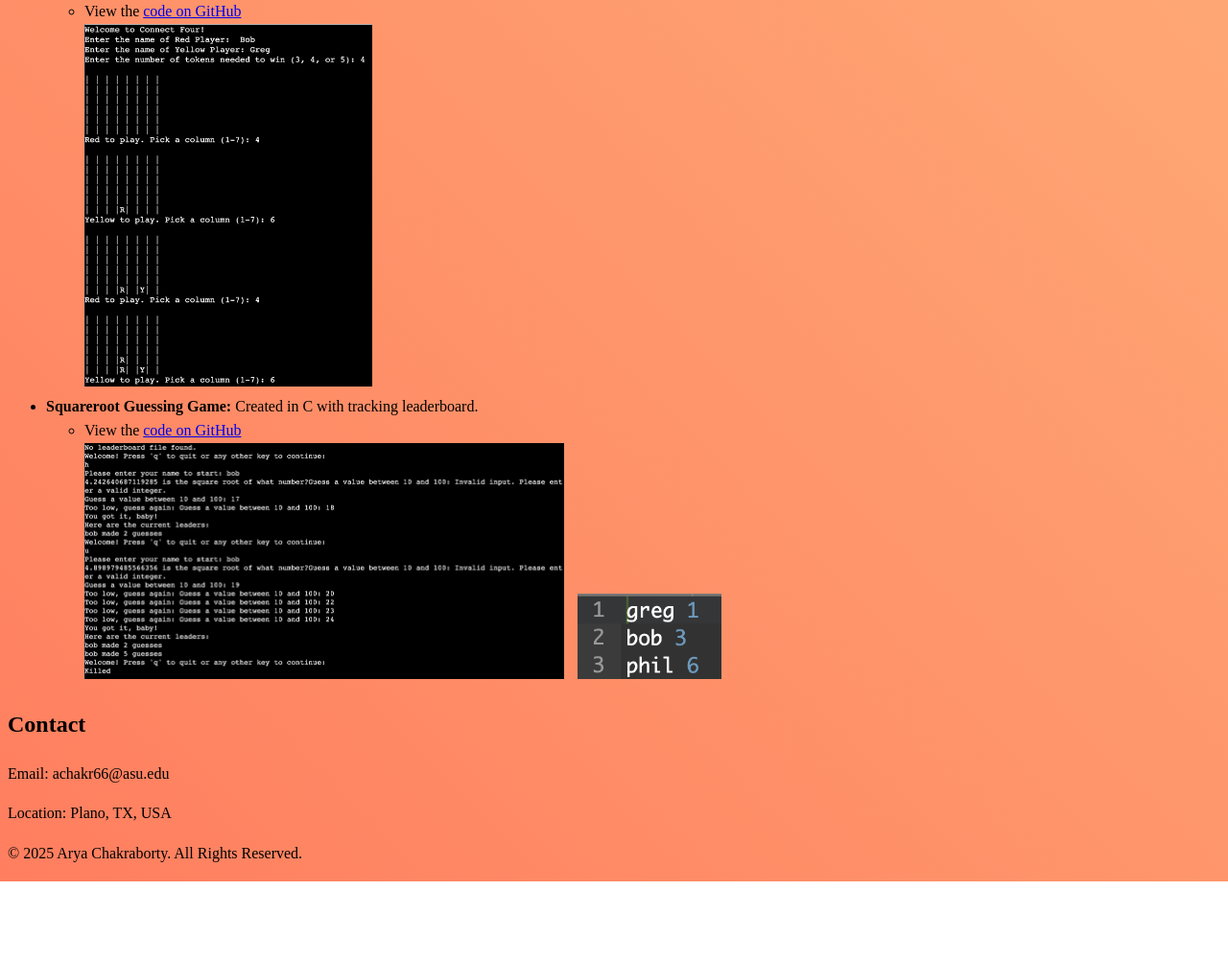
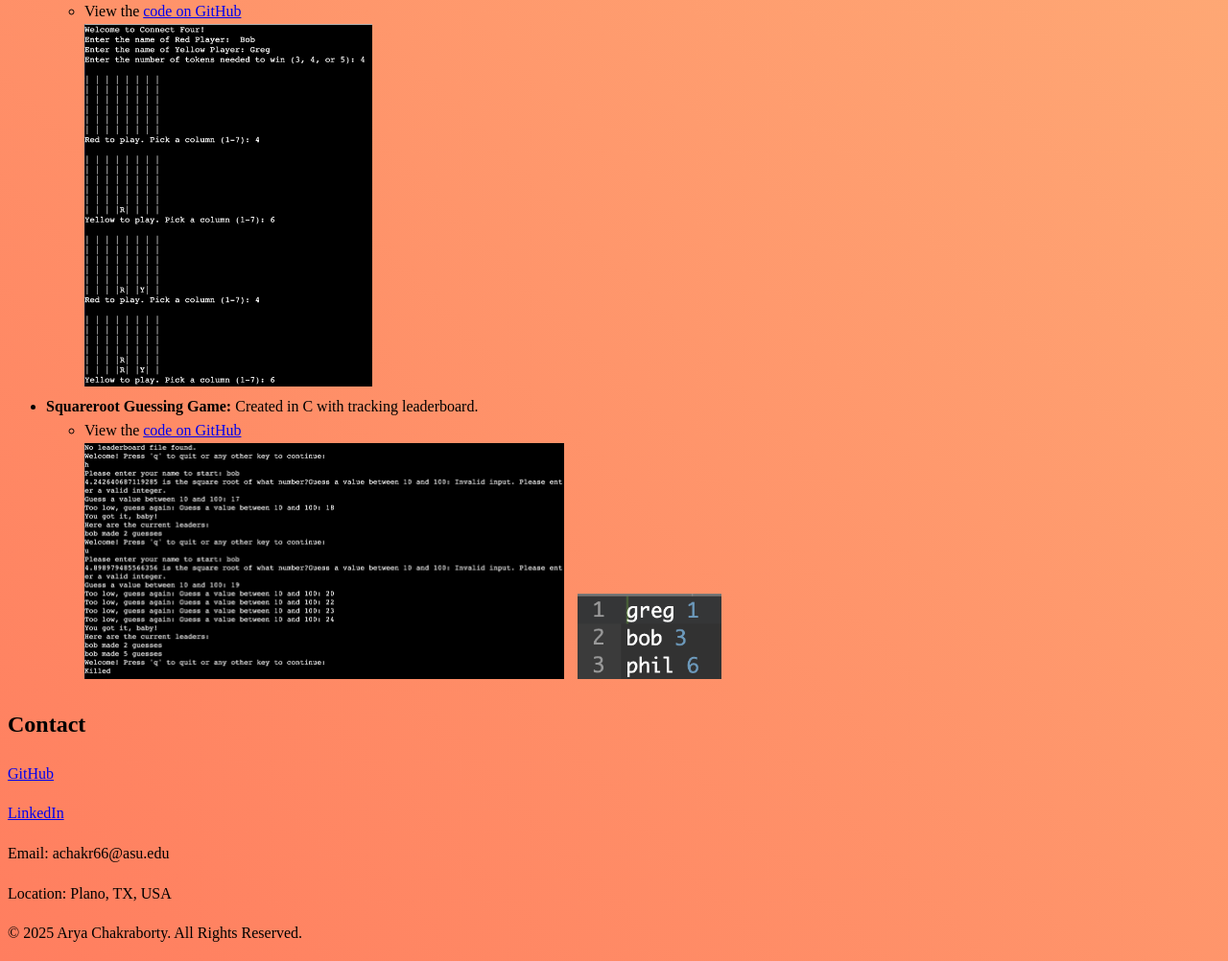
Before and after one commit to arya-chak/portfolio-website, a plain HTML site: page index.html in a window 1280 px wide. Shown: the part 693-1695 px from the top of the page at 96% size. Before the commit the page ends 1612 px from the top, so only its background shows below. Drawn offline with Linux system fonts and the light colour scheme; a web font is replaced by a local one.

Commit message:
added github and linkedin links in contact section

```diff
--- a/index.html
+++ b/index.html
@@ -122,6 +122,8 @@
     <section id="contact">
       <h2>Contact</h2>
       <!-- Contact information -->
+      <p><a href="https://github.com/arya-chak" target="_blank">GitHub</a></p>
+      <p><a href="www.linkedin.com/in/aryachak" target="_blank">LinkedIn</a></p>
       <p>Email: achakr66@asu.edu</p>
       <p>Location: Plano, TX, USA</p>
     </section>
```
